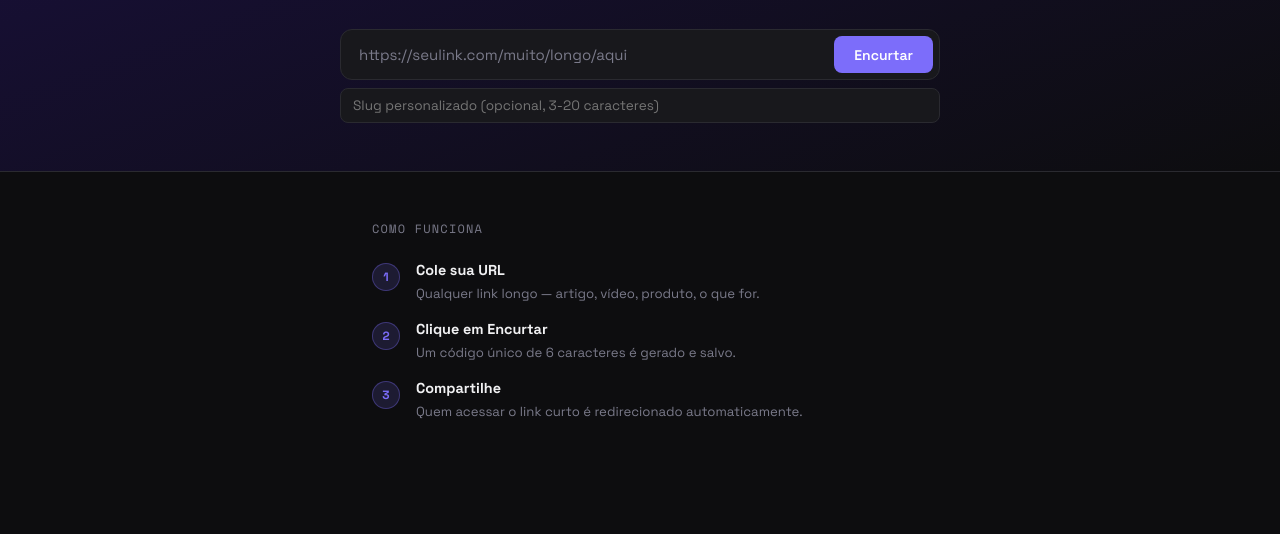
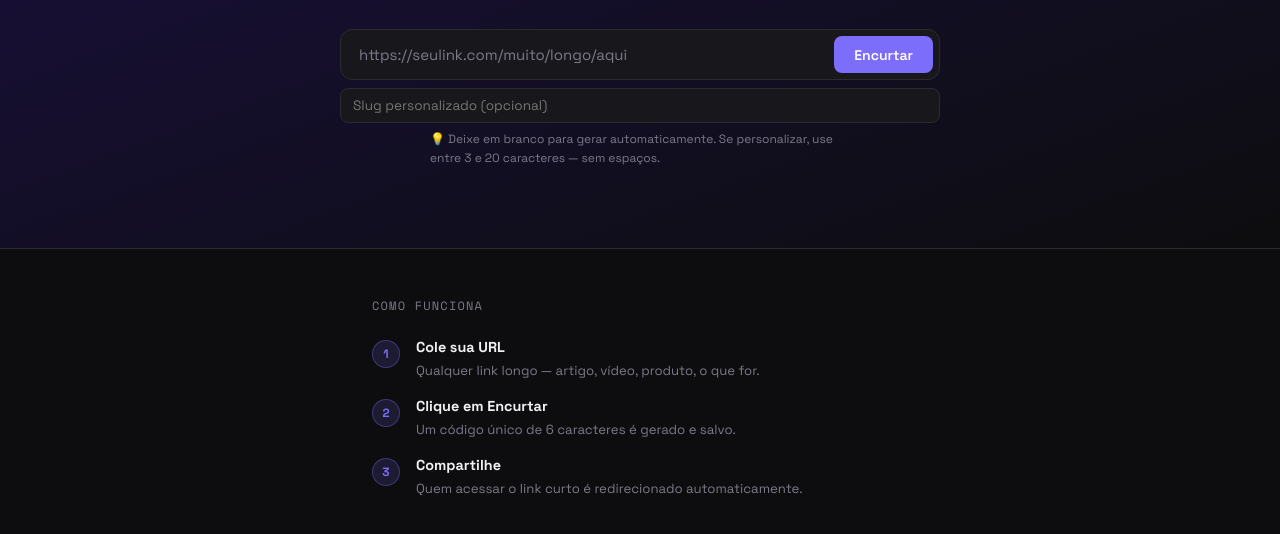
Before and after one commit to Jobson-TI/url-shortener, a website: page public/index.html in a window 1280 px wide. Shown: the part 314-848 px from the top of the page. Before the commit the page ends 800 px from the top, so only its background shows below. Drawn offline with nearby package versions, Linux system fonts and the light colour scheme.

Commit message:
adiciona instrução do slug personalizado

```diff
--- a/public/index.html
+++ b/public/index.html
@@ -352,7 +352,10 @@
       <button class="btn-primary" id="btnEncurtar" onclick="encurtar()">Encurtar</button>
     </div>
     <div style="margin-top:0.5rem">
-      <input type="text" id="slugInput" placeholder="Slug personalizado (opcional, 3-20 caracteres)" style="width:100%;background:var(--surface);border:1px solid var(--border);border-radius:8px;color:var(--text);font-family:inherit;font-size:0.85rem;padding:0.5rem 0.75rem;outline:none" />
+      <input type="text" id="slugInput" placeholder="Slug personalizado (opcional)" style="width:100%;background:var(--surface);border:1px solid var(--border);border-radius:8px;color:var(--text);font-family:inherit;font-size:0.85rem;padding:0.5rem 0.75rem;outline:none" />
+      <p style="font-size:0.75rem;color:var(--muted);margin-top:0.4rem;text-align:left">
+        💡 Deixe em branco para gerar automaticamente. Se personalizar, use entre 3 e 20 caracteres — sem espaços.
+      </p>
     </div>
     <div class="result" id="resultado">
       <span class="result-link" id="resultLink"></span>
```
